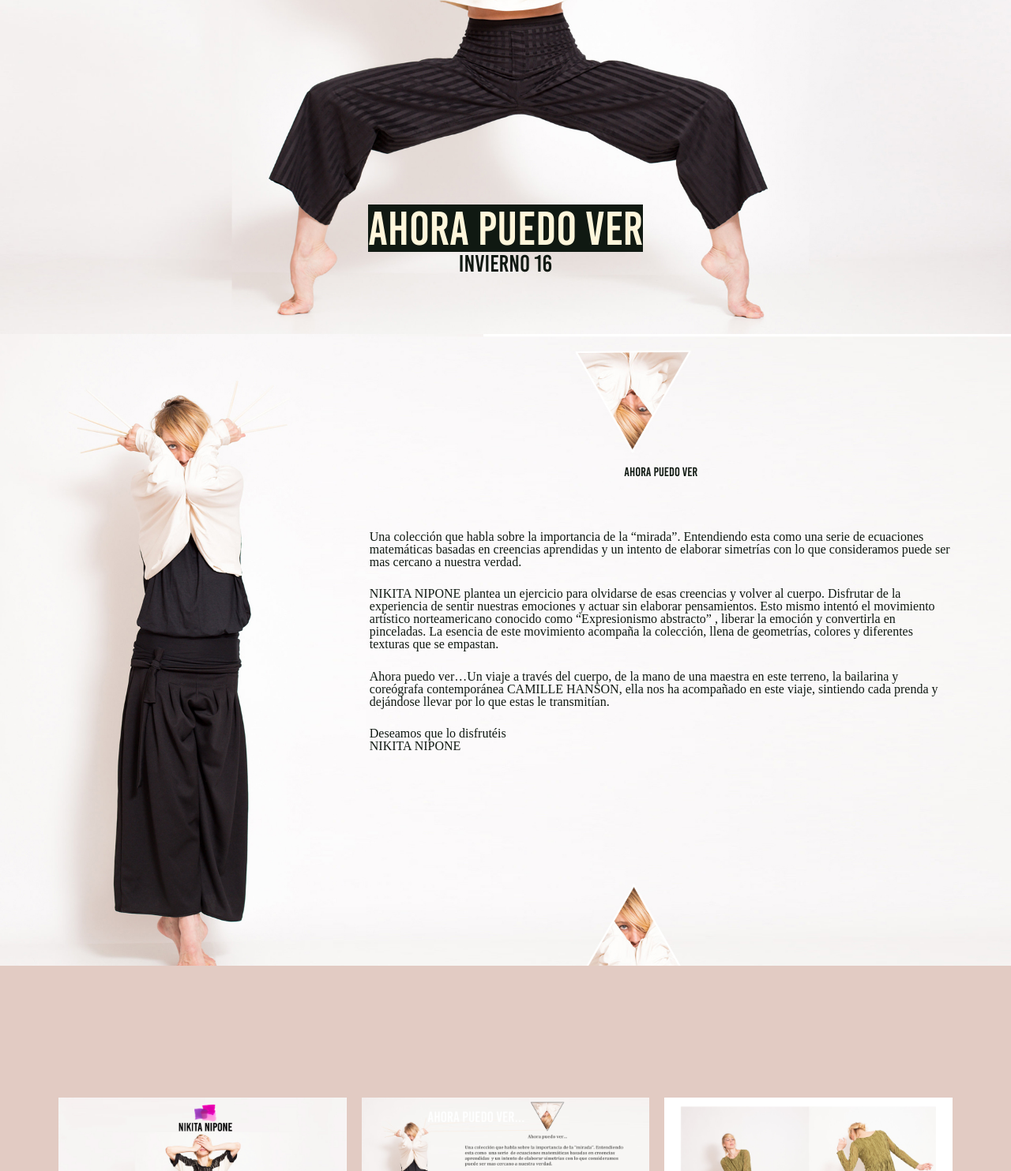
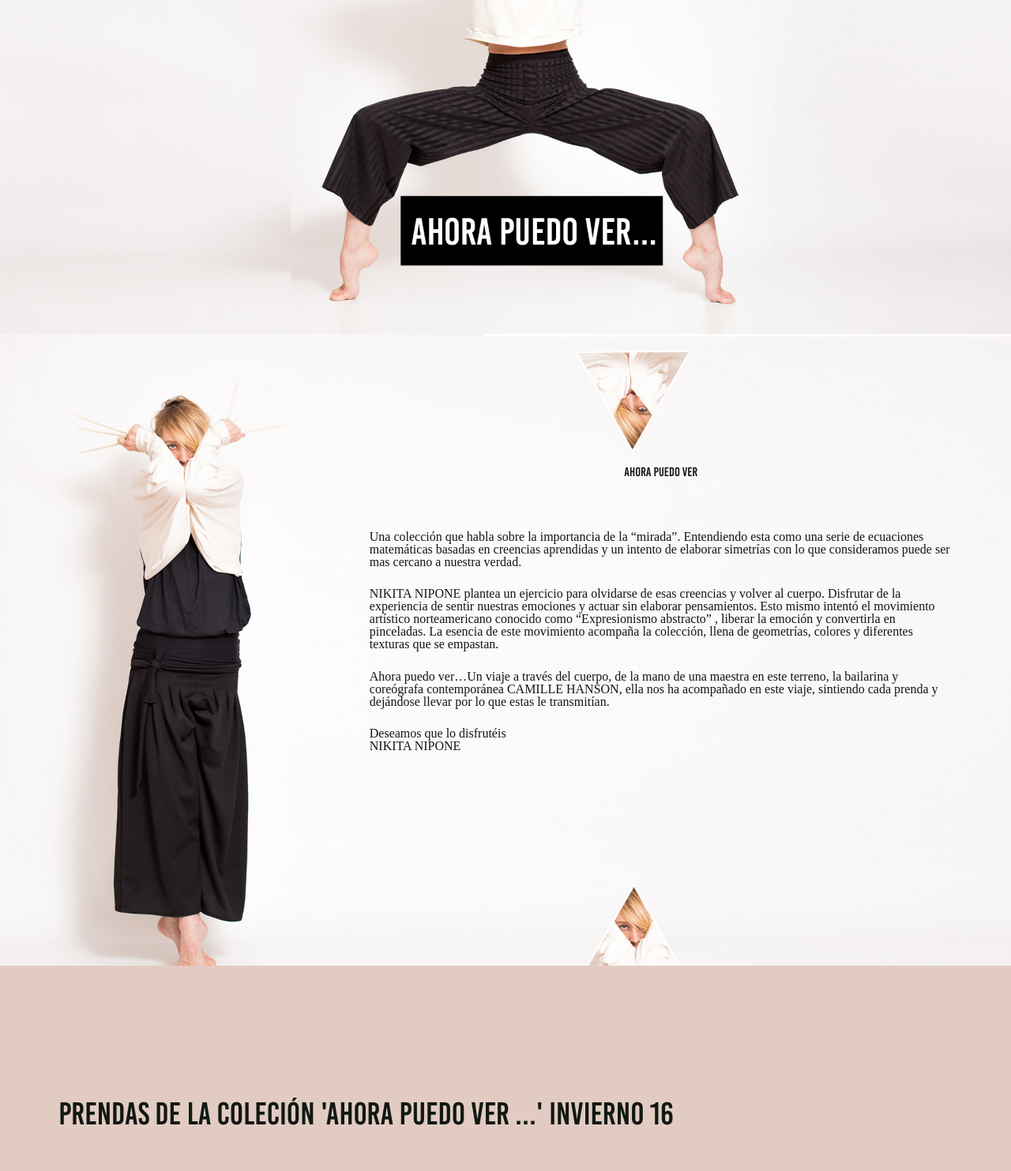
Before and after one commit to gitter-badger/ahora-puedo-ver, a plain HTML site: page index.html in a window 1280 px wide. Shown: the part 377-1860 px from the top of the page at 79% size. Drawn offline with Linux system fonts and the light colour scheme; a script that the page names is missing; a web font is replaced by a local one.

Commit message:
cambio foto home

```diff
--- a/index.html
+++ b/index.html
@@ -25,8 +25,8 @@
         </ul>
       </header>
   <div class="bloque main0" id="main0">
-    <h1>Ahora puedo ver</h1>
-    <h2>Invierno 16</h2>
+    <!-- <h1>Ahora puedo ver...</h1>
+    <h2>Invierno 16</h2> -->
   </div>
   <div class="bloque main1" id="main1">
     <!-- /header -->
@@ -40,6 +40,7 @@
     <p>Deseamos que lo disfrutéis<br>NIKITA NIPONE</p>
   </div>
   <div class="bloque main2" id="main2">
+    <h2>Prendas de la coleción 'Ahora puedo ver ...' Invierno 16</h2>
     <div class="demo-gallery">
       <ul id="lightgallery" class="">
           <li class="" data-src="imagenes-previas/0.jpg" data-sub-html="<h4>Fading Light</h4><p>Classic view from Rigwood Jetty on Coniston Water an old archive shot similar to an old post but a little later on.</p>">
--- a/sass/_layouts.scss
+++ b/sass/_layouts.scss
@@ -31,7 +31,7 @@ body {
 }
 .main0 {
   height: 100vh;
-  @include background(image-url("portada-home.png"));
+  @include background(image-url("portada4.jpg"));
   background-size: contain;
   background-repeat: no-repeat;
   display: flex;
@@ -106,6 +106,14 @@ p {
   padding-left: span(1);
   padding-right: span(1);
 }
+
+h2 {
+    color: $color1;
+    font-size: 40px;
+    font-family: 'Bebas kai', serif;
+    margin-bottom: span(1);
+
+  }
 // GALLERY
 
 #lightgallery li {
```
Also changed, not shown: css/screen.css, images/portada4.jpg (added), 1 other file.
